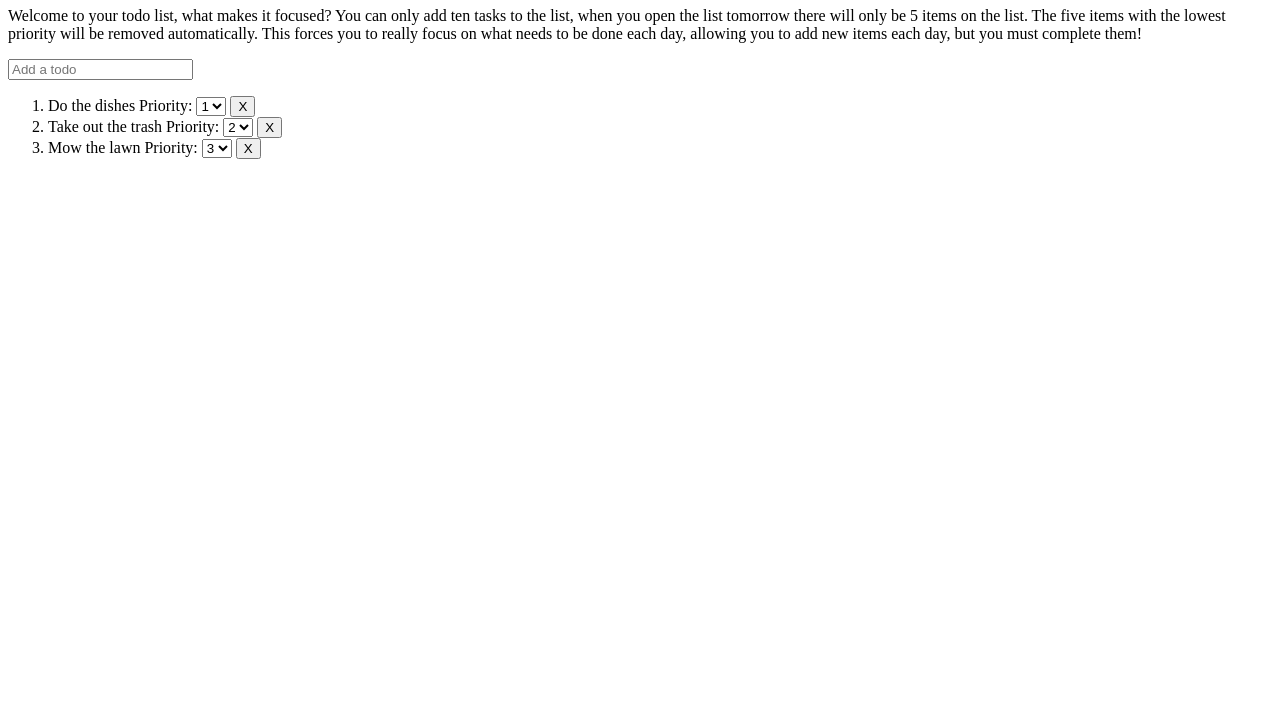
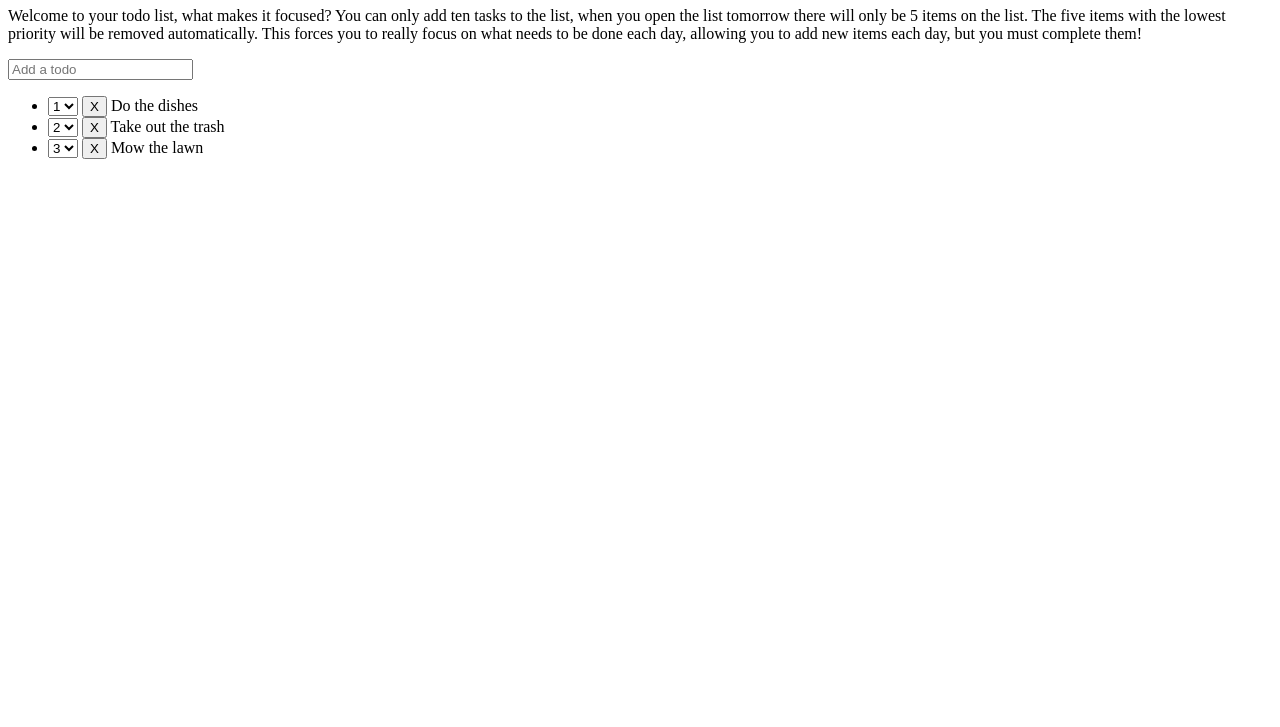
Before and after one commit to NJM8/FocusedTodo, a plain HTML site: page index.html in a window 1280 px wide. Shown: the part 73-800 px from the top of the page. Drawn offline with nearby package versions, Linux system fonts and the light colour scheme.

Commit message:
updated layout in preperation for styling, using select dropdown to indicate priority and delete button next to it, added max list length

```diff
--- a/index.html
+++ b/index.html
@@ -21,7 +21,7 @@
       v-on:keyup.enter="addNewTodo"
       placeholder="Add a todo"
     >
-    <ol>
+    <ul>
       <li
         is="todo-item"
         v-for="(todo, index) in todos"
@@ -32,7 +32,7 @@
         v-on:remove="removeTodo(index)"
         v-on:update-list="updateList"
       ></li>
-    </ol>
+    </ul>
   </div>
   <script src="scripts.js"></script>
 </body>
--- a/scripts.js
+++ b/scripts.js
@@ -2,11 +2,10 @@
 Vue.component('todo-item', {
   template: `
     <li>
+      <select v-on:change="$emit('update-list', $event.target.value, id)">
+        <option v-for="option in options" v-bind:value="option" :selected="checkIfSelectMatchesTodo(option, id)"> {{ option }} </option></select>
+      <button v-on:click="$emit('remove')">X</button>
       {{ title }}
-      <span>Priority:
-      <select v-on:change="$emit('update-list', $event.target.value, id)">
-        <option v-for="option in options" v-bind:value="option" :selected="checkIfSelectMatchesTodo(option, id)"> {{ option }} </option></select></span>
-      <button v-on:click="$emit('remove')">X</button>
     </li>
   `,
   props: ['title', 'options', 'id'],
@@ -39,6 +38,9 @@ const todoApp = new Vue({
   },
   methods: {
     addNewTodo: function(){
+      if (this.todos.length === 10) {
+        return;
+      }
       this.options.push(this.nextTodoId);
       this.todos.push({
         id: this.nextTodoId++,
@@ -55,8 +57,6 @@ const todoApp = new Vue({
       })
     },
     updateList: function(option, id){
-      console.log(`option: ${option}`);
-      console.log(`id: ${id}`);
       let item = this.todos[id - 1];
       this.todos.splice(id - 1, 1);
       this.todos.splice(option - 1, 0, item);
```
Lines whose indentation alone changed are shown as unchanged.
